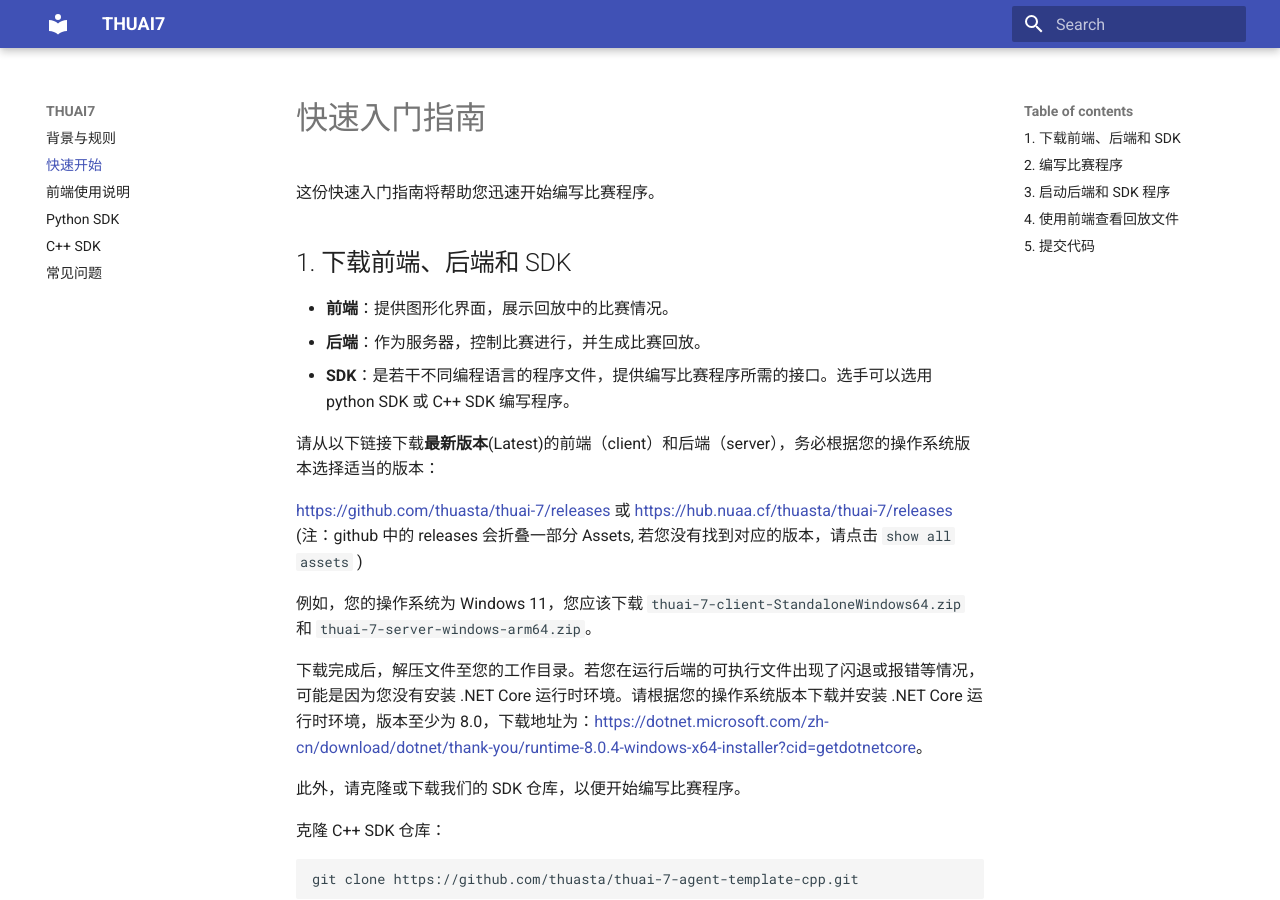
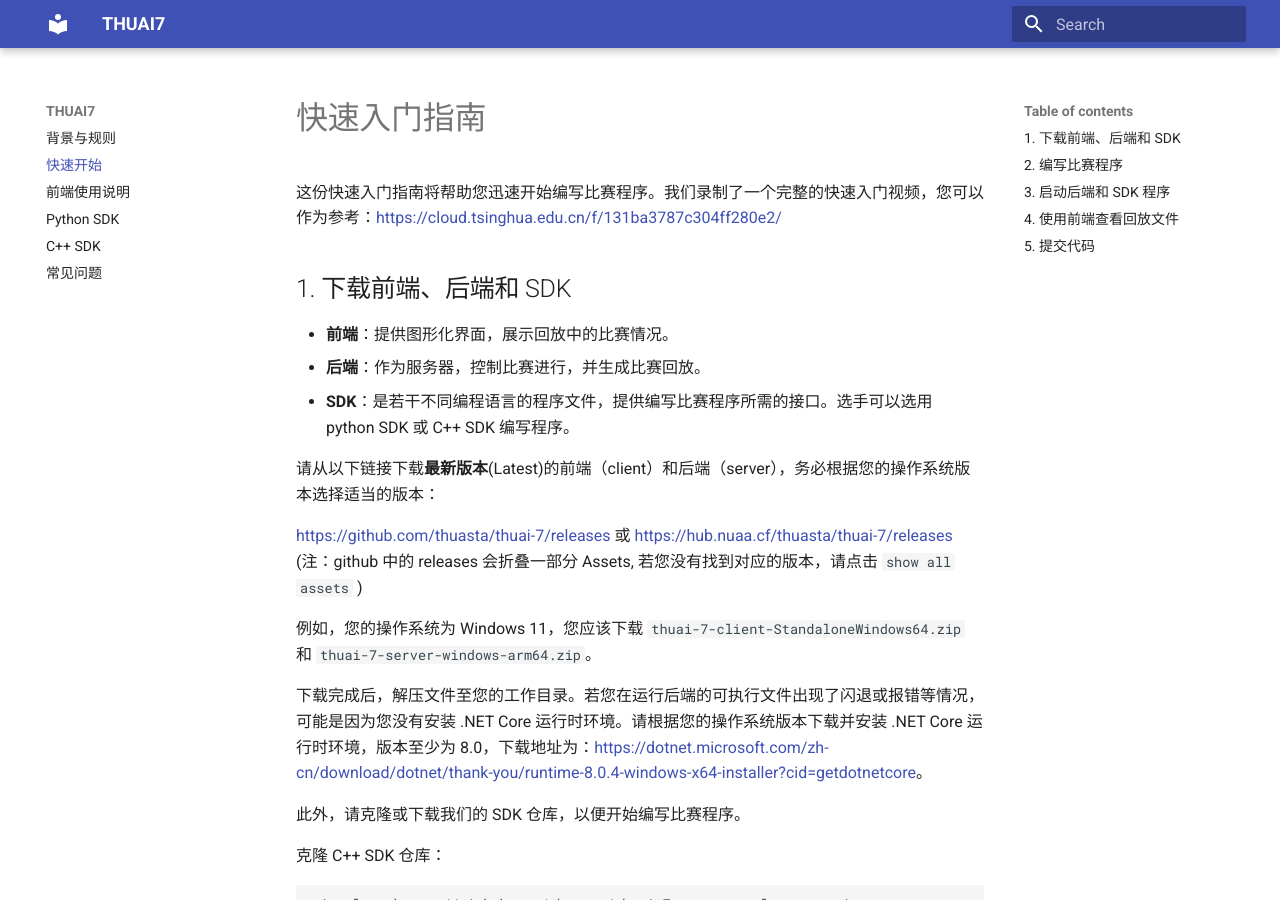
Before and after one commit to thuasta/thuai-7, an MkDocs documentation site: the page built from docs/quickstart.md, in a window 1280 px wide and 900 px high. Built offline with MkDocs 1.6.1 and Material for MkDocs 9.7.7, drawn with Linux system fonts in a browser that asks for light colours.

Commit message:
Update quickstart.md

```diff
--- a/docs/quickstart.md
+++ b/docs/quickstart.md
@@ -1,6 +1,6 @@
 # 快速入门指南
 
-这份快速入门指南将帮助您迅速开始编写比赛程序。
+这份快速入门指南将帮助您迅速开始编写比赛程序。我们录制了一个完整的快速入门视频，您可以作为参考：[https://cloud.tsinghua.edu.cn/f/131ba3787c304ff280e2/](https://cloud.tsinghua.edu.cn/f/131ba3787c304ff280e2/)
 
 ## 1. 下载前端、后端和 SDK
 
```
